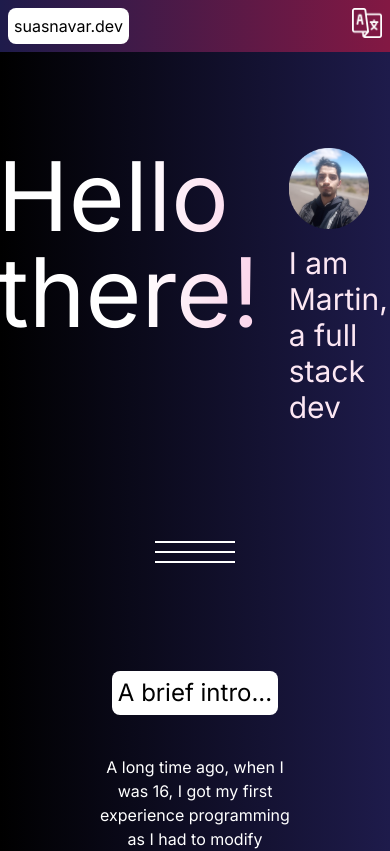
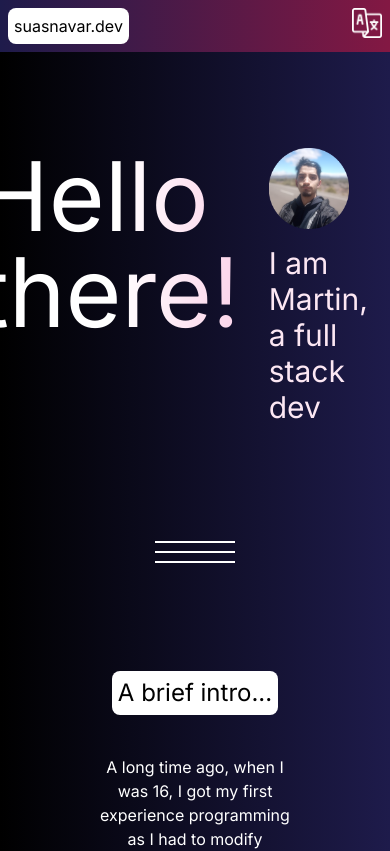
Before and after one commit to martinsuasnavar/portfolio, a Next.js app: page /en in a window 390 px wide. Shown: the top 851 px of the page. Built offline with nearby package versions, Linux system fonts and the light colour scheme.

Commit message:
Update page.tsx

```diff
--- a/src/app/[locale]/page.tsx
+++ b/src/app/[locale]/page.tsx
@@ -44,7 +44,7 @@ export default function Home() {
 
         <section className="text-8xl">
             <div className="flex justify-center">
-               <div className="ml-10 p-7 sm:ml-0 sm:p-0 flex">
+               <div className="p-7 sm:ml-0 sm:p-0 flex">
                <text className="text-left mt-10 bg-gradient-to-r from-white via-white to-pink-200 inline-block text-transparent bg-clip-text w-80"
                >{t("greet")}</text>
                <div className=" ml-4 text-pink-100 text-3xl text-left">
```
